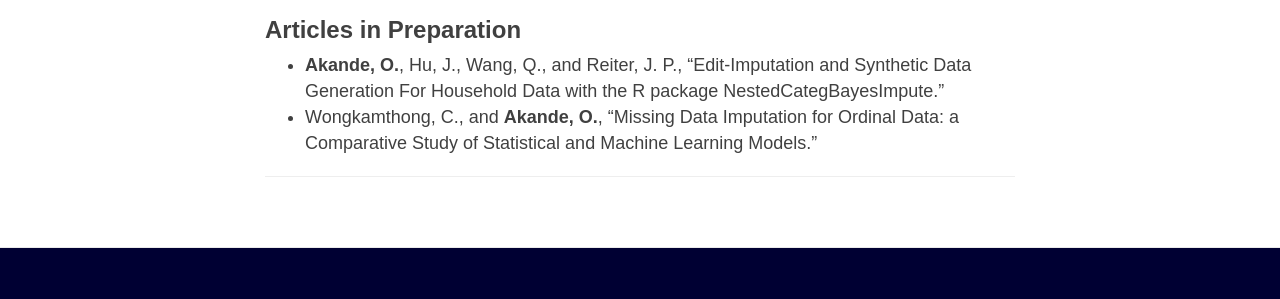
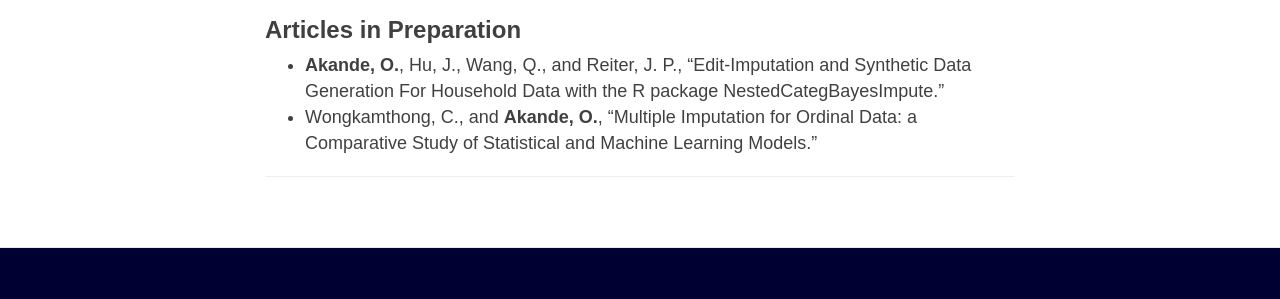
Before and after one commit to akandelanre/akandelanre.github.io, a Jekyll site: the page built from publications.md, in a window 1280 px wide and 1256 px high. Shown: the part 775-1074 px from the top of the window. Built offline with Jekyll 4.4.1, drawn with Linux system fonts in a browser that asks for light colours; nearby versions of some CDN libraries.

Commit message:
Minor edit

```diff
--- a/publications.md
+++ b/publications.md
@@ -15,6 +15,6 @@
 
 ### Articles in Preparation
 - **Akande, O.**, Hu, J., Wang, Q., and Reiter, J. P., "Edit-Imputation and Synthetic Data Generation For Household Data with the R package NestedCategBayesImpute."
-- Wongkamthong, C., and **Akande, O.**, "Missing Data Imputation for Ordinal Data: a Comparative Study of Statistical and Machine Learning Models."
+- Wongkamthong, C., and **Akande, O.**, "Multiple Imputation for Ordinal Data: a Comparative Study of Statistical and Machine Learning Models."
 
 -------------------------
```
